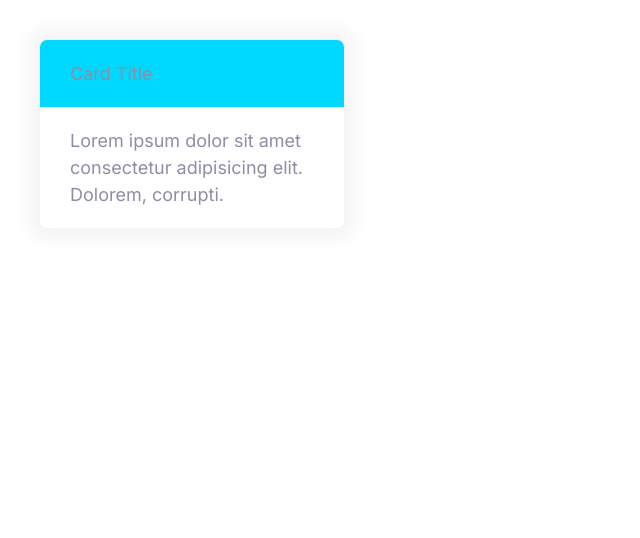
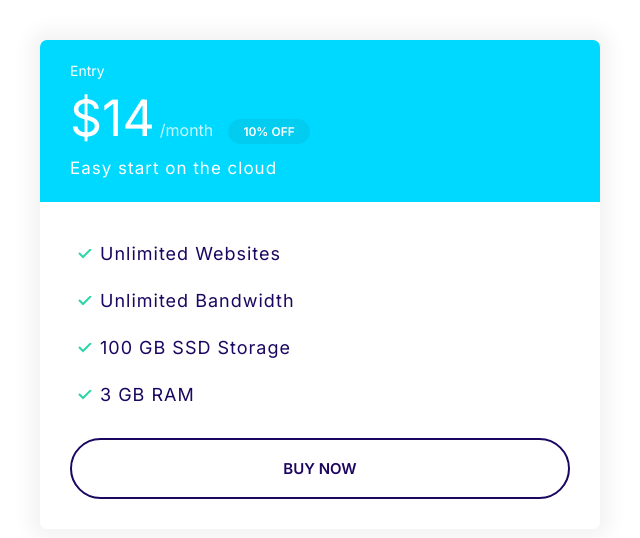
Before and after one commit to michael-j-rubenstein/cloud-hosting-website, a plain HTML site: page index.html in a window 1280 px wide. Shown: the whole page, without its empty margins (0-640 px from the left). Drawn offline with Linux system fonts and the light colour scheme.

Commit message:
Added plan component

```diff
--- a/css/styles.css
+++ b/css/styles.css
@@ -124,6 +124,7 @@ a {
 
 .badge--small {
     font-size: 1.6rem;
+    padding: 0.5rem 1.5rem;
 }
 
 @media screen and (min-width: 1024px) {
@@ -308,8 +309,66 @@ a {
 
 .card--primary .card__header {
     background: var(--color-primary);
+    color: white;
 }
 
 .card--secondary .card__header {
     background: var(--color-secondary);
+    color: white;
 }
+
+.card--secondary .badge--secondary {
+    background: #02cdf1;
+}
+
+
+/* Plans */
+
+.plan__name {
+    color: white;
+    margin: 0;
+    font-weight: 500;
+    font-size: 2.4rem;
+}
+
+.plan__price {
+    font-size: 6rem;
+}
+
+.plan__billing-cycle {
+    font-size: 2.4rem;
+    font-weight: 300;
+    opacity: 0.8;
+    margin-right: 1rem;
+}
+
+.plan__description {
+    font-size: 2rem;
+    font-weight: 300;
+    letter-spacing: 1px;
+}
+
+.plan .list__item {
+    margin-bottom: 2rem;
+    letter-spacing: 1px;
+}
+
+@media  screen and (min-width: 1024px) {
+
+        .plan__name {
+            font-size: 1.4rem;
+        }
+
+        .plan__price {
+            font-size: 5rem;
+        }
+
+        .plan__billing-cycle {
+            font-size: 1.6rem;
+        }
+
+        .plan__description {
+            font-size: 1.7rem;
+            display: block;
+        }
+}
--- a/index.html
+++ b/index.html
@@ -15,12 +15,25 @@
     <link rel="stylesheet" href="css/styles.css" />
   </head>
   <body>
-    <div style="width: 30%; padding: 4rem">
-      <div class="card card--secondary">
-        <header class="card__header">Card Title</header>
-        <div class="card__body">
-          Lorem ipsum dolor sit amet consectetur adipisicing elit. Dolorem,
-          corrupti.
+    <div style="width: 50%; padding: 4rem">
+      <div class="plan">
+        <div class="card card--secondary">
+          <header class="card__header">
+            <h3 class="plan__name">Entry</h3>
+            <span class="plan__price">$14</span>
+            <span class="plan__billing-cycle">/month</span>
+            <span class="badge badge--secondary badge--small">10% OFF</span>
+            <span class="plan__description">Easy start on the cloud</span>
+          </header>
+          <div class="card__body">
+            <ul class="list list--tick">
+              <li class="list__item">Unlimited Websites</li>
+              <li class="list__item">Unlimited Bandwidth</li>
+              <li class="list__item">100 GB SSD Storage</li>
+              <li class="list__item">3 GB RAM</li>
+            </ul>
+            <button class="btn btn--outline btn--block">Buy Now</button>
+          </div>
         </div>
       </div>
     </div>
```
Also changed, not shown: components/cards.html (added, +9 -0 lines), components/plans.html (added, +20 -0 lines).
